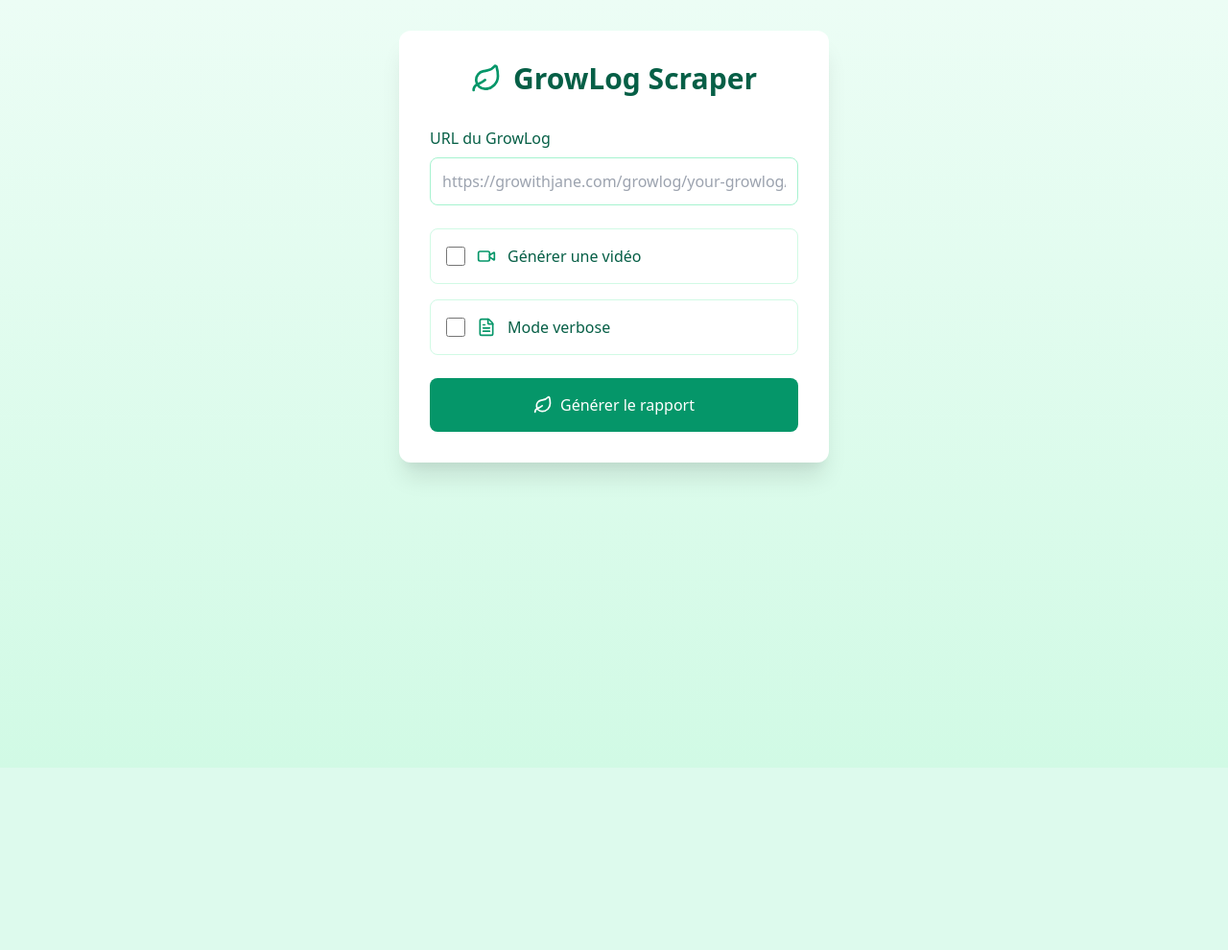
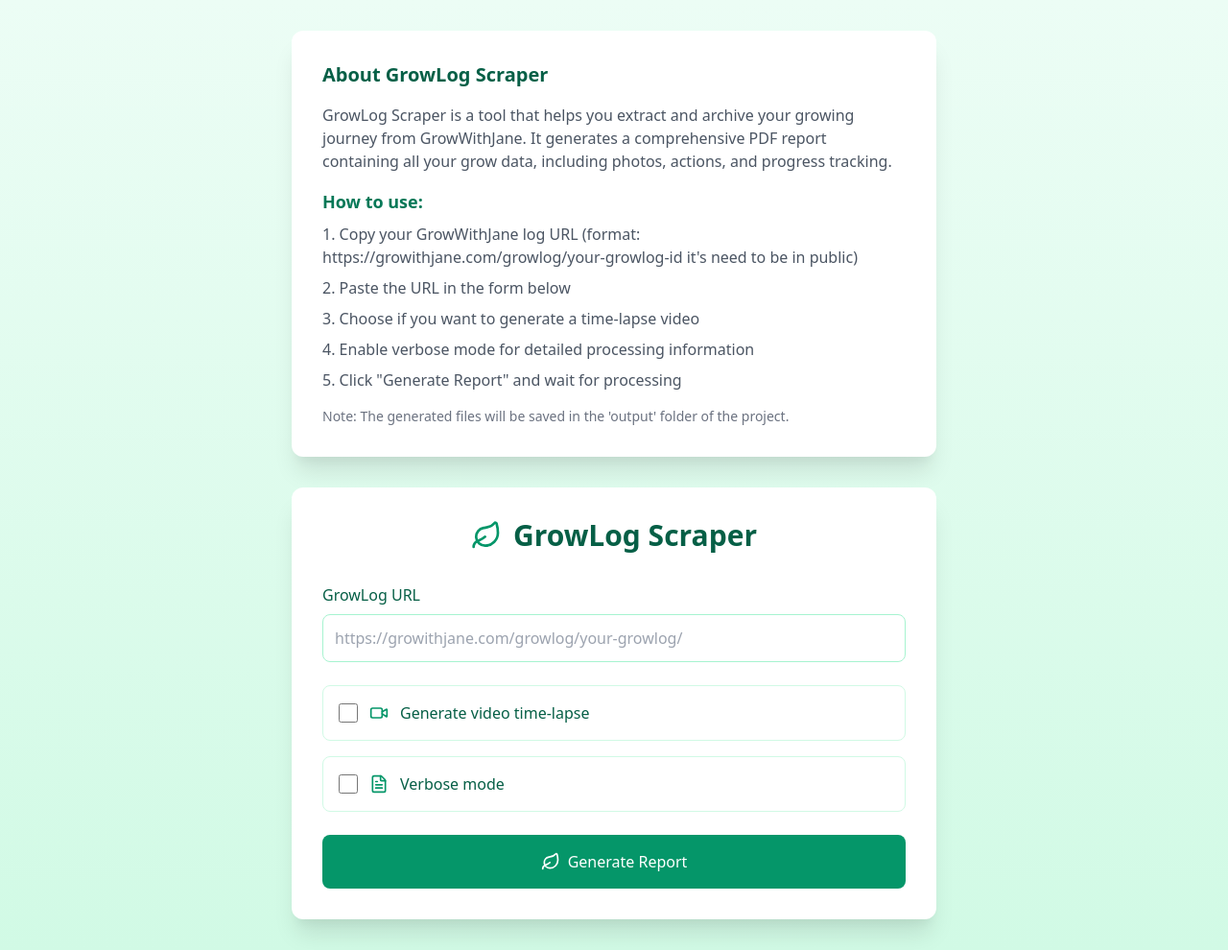
Before and after one commit to CrazyGrower/growithjane-scraper, a FastAPI app: page / in a window 1280 px wide. Shown: the whole page at 96% size. Before the commit the page ends 499 px from the top, so only its background shows below. Run offline with FastAPI, Linux system fonts and the light colour scheme; some libraries are stand-ins or nearby versions.

Commit message:
🌐 Localize web interface to English and improve UX
- Translate interface text from French to English
- Add comprehensive "About" section with usage instructions
- Enhance form layout and readability
- Update error messages and placeholders
- Improve overall user experience and clarity

```diff
--- a/templates/index.html
+++ b/templates/index.html
@@ -1,15 +1,34 @@
 <!DOCTYPE html>
-<html lang="fr">
+<html lang="en">
 <head>
     <meta charset="UTF-8">
     <meta name="viewport" content="width=device-width, initial-scale=1.0">
     <title>GrowLog Scraper</title>
     <link href="https://cdn.jsdelivr.net/npm/tailwindcss@2.2.19/dist/tailwind.min.css" rel="stylesheet">
-    <!-- Lucide Icons -->
     <script src="https://cdnjs.cloudflare.com/ajax/libs/lucide/0.263.1/lucide.min.js"></script>
 </head>
 <body class="min-h-screen bg-gradient-to-b from-green-50 to-green-100 p-8">
-    <div class="max-w-md mx-auto">
+    <div class="max-w-2xl mx-auto">
+        <!-- Description Section -->
+        <div class="bg-white rounded-xl shadow-xl p-8 mb-8">
+            <h2 class="text-xl font-bold text-green-800 mb-4">About GrowLog Scraper</h2>
+            <div class="prose text-gray-600">
+                <p class="mb-4">GrowLog Scraper is a tool that helps you extract and archive your growing journey from GrowWithJane. It generates a comprehensive PDF report containing all your grow data, including photos, actions, and progress tracking.</p>
+
+                <h3 class="text-lg font-semibold text-green-700 mt-4 mb-2">How to use:</h3>
+                <ol class="list-decimal list-inside space-y-2 mb-4">
+                    <li>Copy your GrowWithJane log URL (format: https://growithjane.com/growlog/your-growlog-id it's need to be in public)</li>
+                    <li>Paste the URL in the form below</li>
+                    <li>Choose if you want to generate a time-lapse video</li>
+                    <li>Enable verbose mode for detailed processing information</li>
+                    <li>Click "Generate Report" and wait for processing</li>
+                </ol>
+
+                <p class="text-sm text-gray-500">Note: The generated files will be saved in the 'output' folder of the project.</p>
+            </div>
+        </div>
+
+        <!-- Main Form Section -->
         <div class="bg-white rounded-xl shadow-xl p-8">
             <!-- Header -->
             <div class="flex items-center justify-center gap-3 mb-8">
@@ -21,7 +40,7 @@
             <form id="generateForm" class="space-y-6" method="POST" onsubmit="handleSubmit(event)">
                 <!-- URL Input -->
                 <div class="space-y-2">
-                    <label for="urlInput" class="block text-green-800 font-medium">URL du GrowLog</label>
+                    <label for="urlInput" class="block text-green-800 font-medium">GrowLog URL</label>
                     <input
                         type="url"
                         id="urlInput"
@@ -39,7 +58,7 @@
                             class="w-5 h-5 rounded border-green-300 text-green-600 focus:ring-green-500"
                         >
                         <i data-lucide="video" class="w-5 h-5 text-green-600"></i>
-                        <span class="text-green-800">Générer une vidéo</span>
+                        <span class="text-green-800">Generate video time-lapse</span>
                     </label>
 
                     <label class="flex items-center gap-3 p-4 rounded-lg border border-green-100 hover:bg-green-50 transition cursor-pointer">
@@ -49,7 +68,7 @@
                             class="w-5 h-5 rounded border-green-300 text-green-600 focus:ring-green-500"
                         >
                         <i data-lucide="file-text" class="w-5 h-5 text-green-600"></i>
-                        <span class="text-green-800">Mode verbose</span>
+                        <span class="text-green-800">Verbose mode</span>
                     </label>
                 </div>
 
@@ -58,7 +77,7 @@
                     class="w-full bg-green-600 hover:bg-green-700 text-white rounded-lg py-4 px-6 flex items-center justify-center gap-2 font-medium transition"
                 >
                     <i data-lucide="leaf" class="w-5 h-5"></i>
-                    <span>Générer le rapport</span>
+                    <span>Generate Report</span>
                 </button>
             </form>
 
@@ -66,7 +85,7 @@
             <div id="loadingState" class="mt-8 hidden">
                 <div class="flex items-center justify-center gap-3">
                     <div class="w-5 h-5 border-t-2 border-green-600 rounded-full animate-spin"></div>
-                    <span class="text-green-800">Génération en cours...</span>
+                    <span class="text-green-800">Processing...</span>
                 </div>
             </div>
 
@@ -76,8 +95,8 @@
                     <div class="flex gap-3">
                         <i data-lucide="check" class="w-5 h-5 text-green-600"></i>
                         <div>
-                            <h3 class="font-semibold text-green-800">Génération terminée !</h3>
-                            <p class="text-green-700">Le fichier PDF a été généré avec succès et se trouve à la racine du projet.</p>
+                            <h3 class="font-semibold text-green-800">Generation complete!</h3>
+                            <p class="text-green-700">The PDF file has been successfully generated in the output folder.</p>
                         </div>
                     </div>
                 </div>
@@ -86,8 +105,8 @@
                     <div class="flex gap-3">
                         <i data-lucide="video" class="w-5 h-5 text-green-600"></i>
                         <div>
-                            <h3 class="font-semibold text-green-800">Vidéo générée</h3>
-                            <p class="text-green-700">La vidéo a également été créée et se trouve à la racine du projet.</p>
+                            <h3 class="font-semibold text-green-800">Video generated</h3>
+                            <p class="text-green-700">The time-lapse video has also been created in the output folder.</p>
                         </div>
                     </div>
                 </div>
@@ -96,10 +115,9 @@
     </div>
 
     <script>
-        // Initialiser les icônes Lucide
+        // Initialize Lucide icons
         lucide.createIcons();
 
-        // Nouvelle fonction de gestion du formulaire
         async function handleSubmit(event) {
             event.preventDefault();
 
@@ -108,13 +126,12 @@
             const results = document.getElementById('results');
             const videoResult = document.getElementById('videoResult');
 
-            // Afficher l'état de chargement
             loadingState.classList.remove('hidden');
             results.classList.add('hidden');
 
             try {
                 const formData = new FormData(form);
-                console.log("Sending data:", Object.fromEntries(formData));  // Debug log
+                console.log("Sending data:", Object.fromEntries(formData));
 
                 const response = await fetch('/generate', {
                     method: 'POST',
@@ -122,7 +139,7 @@
                 });
 
                 const data = await response.json();
-                console.log("Received response:", data);  // Debug log
+                console.log("Received response:", data);
 
                 if (data.success) {
                     results.classList.remove('hidden');
@@ -132,11 +149,11 @@
                         videoResult.classList.add('hidden');
                     }
                 } else {
-                    alert('Erreur: ' + (data.error || 'Une erreur est survenue'));
+                    alert('Error: ' + (data.error || 'An error occurred'));
                 }
             } catch (error) {
-                console.error("Error:", error);  // Debug log
-                alert('Erreur lors de la génération: ' + error.message);
+                console.error("Error:", error);
+                alert('Generation error: ' + error.message);
             } finally {
                 loadingState.classList.add('hidden');
             }
```
